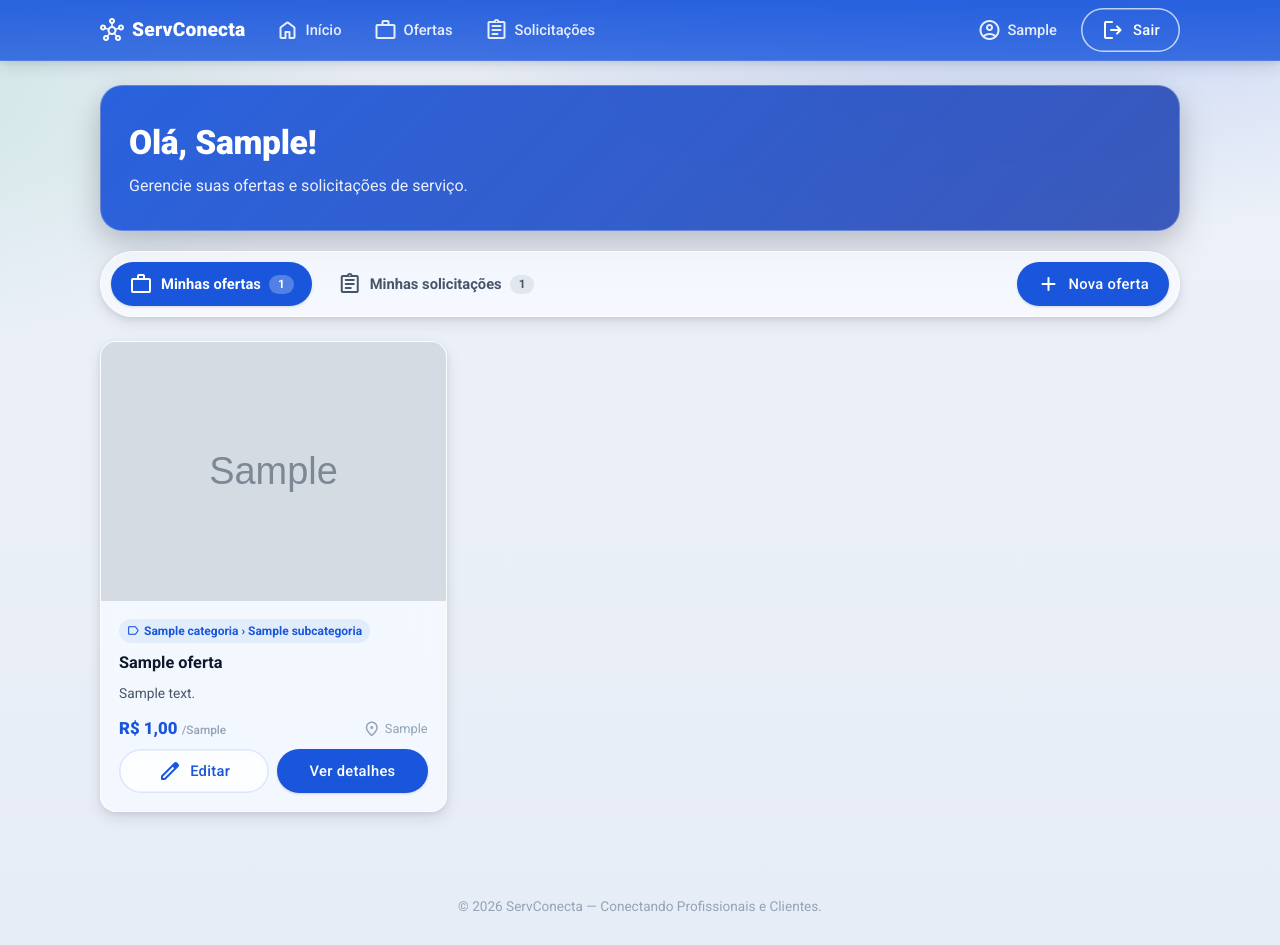
After one commit to IOTABE/serv-conecta, a Django app: page /perfil/ in a window 1280 px wide. The commit adds this page. Run offline with Django 5.2, Linux system fonts and the light colour scheme; a user stored in the database is signed in; tables that the repository leaves empty hold one stand-in row (values such as "Sample post"); grey boxes marked "Sample" are stand-in pictures.

Commit message:
Alterado Perfil e categorias e subcategorias

```diff
--- a/servconecta/urls.py
+++ b/servconecta/urls.py
@@ -8,12 +8,14 @@ urlpatterns = [
     # Ofertas
     path("ofertas/", views.ofertas, name="ofertas"),
     path("ofertas/nova/", views.oferta_criar, name="oferta_criar"),
+    path("ofertas/<int:pk>/editar/", views.oferta_editar, name="oferta_editar"),
     path("ofertas/<int:pk>/", views.oferta_detalhe, name="oferta_detalhe"),
     path("ofertas/<int:pk>/contratar/", views.contratar_oferta, name="contratar"),
     path("ofertas/<int:pk>/chat/", views.chat_oferta, name="chat_oferta"),
     # Solicitações
     path("solicitacoes/", views.solicitacoes, name="solicitacoes"),
     path("solicitacoes/nova/", views.solicitacao_criar, name="solicitacao_criar"),
+    path("solicitacoes/<int:pk>/editar/", views.solicitacao_editar, name="solicitacao_editar"),
     path("solicitacoes/<int:pk>/", views.solicitacao_detalhe, name="solicitacao_detalhe"),
     path("solicitacoes/<int:pk>/proposta/", views.proposta_criar, name="proposta_criar"),
     path("solicitacoes/<int:pk>/chat/", views.chat_view, name="chat"),
@@ -31,6 +33,8 @@ urlpatterns = [
     ),
     path("sair/", auth_views.LogoutView.as_view(next_page="home"), name="logout"),
     path("cadastro/", views.cadastro, name="cadastro"),
+    # Perfil
+    path("perfil/", views.perfil, name="perfil"),
     # API
     path("api/subcategorias/", views.api_subcategorias, name="api_subcategorias"),
 ]
--- a/servconecta/views.py
+++ b/servconecta/views.py
@@ -178,6 +178,34 @@ def oferta_criar(request):
 
 
 @login_required
+def oferta_editar(request, pk):
+    """Dono da oferta edita seus dados, inclusive Categoria/Subcategoria e imagem."""
+    oferta = get_object_or_404(Oferta, pk=pk)
+
+    if request.user != oferta.prestador and not request.user.is_staff:
+        messages.error(request, "Você só pode editar as suas próprias ofertas.")
+        return redirect("oferta_detalhe", pk=pk)
+
+    if request.method == "POST":
+        form = OfertaForm(request.POST, request.FILES, instance=oferta)
+        if form.is_valid():
+            oferta = form.save(commit=False)
+            if request.POST.get("remover_imagem"):
+                oferta.imagem = None
+            oferta.save()
+            messages.success(request, "Oferta atualizada com sucesso!")
+            return redirect(oferta)
+    else:
+        form = OfertaForm(instance=oferta)
+
+    return render(
+        request,
+        "servconecta/oferta_form.html",
+        {"form": form, "oferta": oferta, "editando": True},
+    )
+
+
+@login_required
 def solicitacao_criar(request):
     if request.method == "POST":
         form = SolicitacaoForm(request.POST)
@@ -189,6 +217,57 @@ def solicitacao_criar(request):
     else:
         form = SolicitacaoForm()
     return render(request, "servconecta/solicitacao_form.html", {"form": form})
+
+
+@login_required
+def solicitacao_editar(request, pk):
+    """Dono da solicitação edita seus dados, inclusive Categoria/Subcategoria."""
+    solicitacao = get_object_or_404(Solicitacao, pk=pk)
+
+    if request.user != solicitacao.cliente and not request.user.is_staff:
+        messages.error(request, "Você só pode editar as suas próprias solicitações.")
+        return redirect("solicitacao_detalhe", pk=pk)
+
+    if request.method == "POST":
+        form = SolicitacaoForm(request.POST, instance=solicitacao)
+        if form.is_valid():
+            form.save()
+            messages.success(request, "Solicitação atualizada com sucesso!")
+            return redirect(solicitacao)
+    else:
+        form = SolicitacaoForm(instance=solicitacao)
+
+    return render(
+        request,
+        "servconecta/solicitacao_form.html",
+        {"form": form, "solicitacao": solicitacao, "editando": True},
+    )
+
+
+@login_required
+def perfil(request):
+    """Perfil do usuário: menu com Minhas ofertas e Minhas solicitações."""
+    aba = request.GET.get("aba", "ofertas")
+    if aba not in ("ofertas", "solicitacoes"):
+        aba = "ofertas"
+
+    minhas_ofertas = (
+        Oferta.objects.filter(prestador=request.user)
+        .select_related("prestador", "categoria", "subcategoria")
+    )
+    minhas_solicitacoes = (
+        Solicitacao.objects.filter(cliente=request.user)
+        .select_related("cliente", "categoria", "subcategoria")
+    )
+
+    context = {
+        "aba": aba,
+        "minhas_ofertas": minhas_ofertas,
+        "minhas_solicitacoes": minhas_solicitacoes,
+        "total_ofertas": minhas_ofertas.count(),
+        "total_solicitacoes": minhas_solicitacoes.count(),
+    }
+    return render(request, "servconecta/perfil.html", context)
 
 
 @login_required
--- a/templates/servconecta/base.html
+++ b/templates/servconecta/base.html
@@ -416,7 +416,7 @@
 
       <div class="nav-actions">
         {% if user.is_authenticated %}
-          <a href="#" class="nav-link">
+          <a href="{% url 'perfil' %}" class="nav-link">
             <span class="material-symbols-rounded">account_circle</span>
             <span class="nav-link-label">{{ user.get_short_name|default:user.username }}</span>
           </a>
--- a/templates/servconecta/oferta_detalhe.html
+++ b/templates/servconecta/oferta_detalhe.html
@@ -122,6 +122,9 @@
         {% if user.is_authenticated %}
           {% if user == oferta.prestador %}
             <p style="font-size:.85rem;color:var(--ink-soft);text-align:center;">Esta é sua oferta.</p>
+            <a href="{% url 'oferta_editar' oferta.pk %}" class="btn btn--outline btn--block">
+              <span class="material-symbols-rounded">edit</span> Editar oferta
+            </a>
           {% else %}
             <a href="{% url 'contratar' oferta.pk %}" class="btn btn--filled btn--block">
               <span class="material-symbols-rounded">handshake</span> Contratar serviço
--- /dev/null
+++ b/templates/servconecta/perfil.html
@@ -0,0 +1,179 @@
+{% extends "servconecta/base.html" %}
+
+{% block title %}Meu perfil &middot; ServConecta{% endblock %}
+{% block description %}Gerencie suas ofertas e solicitações de serviço na ServConecta.{% endblock %}
+
+{% block extra_head %}
+<style>
+  .perfil-tabs {
+    display: flex;
+    align-items: center;
+    gap: 8px;
+    margin-top: 20px;
+    padding: 10px;
+    border-radius: 999px;
+    flex-wrap: wrap;
+  }
+  .tab {
+    display: inline-flex;
+    align-items: center;
+    gap: 8px;
+    padding: 10px 18px;
+    border-radius: 999px;
+    font-weight: 600;
+    font-size: .92rem;
+    color: var(--ink-soft);
+    transition: background .2s ease, color .2s ease, box-shadow .2s ease;
+  }
+  .tab:hover { background: rgba(26,86,219,.08); color: var(--primary); }
+  .tab--active {
+    background: var(--primary);
+    color: #fff;
+    box-shadow: var(--e1);
+  }
+  .tab--active:hover { background: var(--primary-strong); color: #fff; }
+  .tab__count {
+    padding: 1px 9px;
+    border-radius: 999px;
+    font-size: .74rem;
+    font-weight: 700;
+    background: rgba(15,23,42,.08);
+    color: inherit;
+  }
+  .tab--active .tab__count { background: rgba(255,255,255,.25); }
+  .tab-spacer { flex: 1; }
+
+  .card-actions {
+    display: flex;
+    gap: 8px;
+  }
+  .card-actions .btn { flex: 1; }
+
+  @media (max-width: 520px) {
+    .perfil-tabs { border-radius: var(--radius); flex-direction: column; align-items: stretch; }
+    .tab { justify-content: center; }
+    .tab-spacer { display: none; }
+  }
+</style>
+{% endblock %}
+
+{% block content %}
+
+<section class="page-head">
+  <h1>Olá, {{ user.get_short_name|default:user.username }}!</h1>
+  <p>Gerencie suas ofertas e solicitações de serviço.</p>
+</section>
+
+<!-- ==================== MENU DO PERFIL ==================== -->
+<nav class="perfil-tabs glass" aria-label="Menu do perfil">
+  <a href="?aba=ofertas" class="tab {% if aba == 'ofertas' %}tab--active{% endif %}">
+    <span class="material-symbols-rounded">work</span>
+    Minhas ofertas
+    <span class="tab__count">{{ total_ofertas }}</span>
+  </a>
+  <a href="?aba=solicitacoes" class="tab {% if aba == 'solicitacoes' %}tab--active{% endif %}">
+    <span class="material-symbols-rounded">assignment</span>
+    Minhas solicitações
+    <span class="tab__count">{{ total_solicitacoes }}</span>
+  </a>
+  <span class="tab-spacer"></span>
+  {% if aba == 'ofertas' %}
+    <a href="{% url 'oferta_criar' %}" class="btn btn--filled">
+      <span class="material-symbols-rounded">add</span> Nova oferta
+    </a>
+  {% else %}
+    <a href="{% url 'solicitacao_criar' %}" class="btn btn--filled">
+      <span class="material-symbols-rounded">add</span> Nova solicitação
+    </a>
+  {% endif %}
+</nav>
+
+<!-- ==================== MINHAS OFERTAS ==================== -->
+{% if aba == 'ofertas' %}
+<section style="margin-top:24px;">
+  <div class="cards-grid">
+    {% for oferta in minhas_ofertas %}
+      <article class="offer glass">
+        <div class="offer__media">
+          {% if oferta.imagem %}
+            <img src="{{ oferta.imagem.url }}" alt="{{ oferta.titulo }}" loading="lazy" />
+          {% else %}
+            <span class="material-symbols-rounded" style="font-size:40px">image</span>
+          {% endif %}
+        </div>
+        <div class="offer__body">
+          {% if oferta.categoria %}
+            <div class="cat-badge">
+              <span class="material-symbols-rounded">label</span>
+              {{ oferta.categoria.nome }}
+              {% if oferta.subcategoria %} › {{ oferta.subcategoria.nome }}{% endif %}
+            </div>
+          {% endif %}
+          <h3 class="offer__title">{{ oferta.titulo }}</h3>
+          <p class="offer__desc">{{ oferta.descricao }}</p>
+          <div class="offer__meta">
+            <span class="price">
+              R$ {{ oferta.preco }} <small>/{{ oferta.unidade|default:"serviço" }}</small>
+            </span>
+            <span class="location">
+              <span class="material-symbols-rounded">location_on</span>{{ oferta.cidade }}
+            </span>
+          </div>
+          <div class="card-actions">
+            <a href="{% url 'oferta_editar' oferta.pk %}" class="btn btn--outline">
+              <span class="material-symbols-rounded">edit</span> Editar
+            </a>
+            <a href="{% url 'oferta_detalhe' oferta.pk %}" class="btn btn--filled">Ver detalhes</a>
+          </div>
+        </div>
+      </article>
+    {% empty %}
+      <div class="empty-state glass">
+        <span class="material-symbols-rounded">work_off</span>
+        Você ainda não cadastrou nenhuma oferta.
+      </div>
+    {% endfor %}
+  </div>
+</section>
+
+<!-- ==================== MINHAS SOLICITAÇÕES ==================== -->
+{% else %}
+<section style="margin-top:24px;">
+  <div class="cards-grid">
+    {% for solicitacao in minhas_solicitacoes %}
+      <article class="offer request glass">
+        <div class="offer__body">
+          {% if solicitacao.categoria %}
+            <div class="cat-badge">
+              <span class="material-symbols-rounded">label</span>
+              {{ solicitacao.categoria.nome }}
+              {% if solicitacao.subcategoria %} › {{ solicitacao.subcategoria.nome }}{% endif %}
+            </div>
+          {% endif %}
+          <span class="badge badge--open">{{ solicitacao.get_status_display|default:"aberta" }}</span>
+          <h3 class="offer__title">{{ solicitacao.titulo }}</h3>
+          <p class="offer__desc">{{ solicitacao.descricao }}</p>
+          <span class="price price--accent">R$ {{ solicitacao.orcamento|default:"—" }}</span>
+          <div class="request__info">
+            <span class="row"><span class="material-symbols-rounded">location_on</span>{{ solicitacao.cidade }}</span>
+            <span class="row"><span class="material-symbols-rounded">event</span>{{ solicitacao.prazo|date:"d/m/Y"|default:"flexível" }}</span>
+          </div>
+          <div class="card-actions">
+            <a href="{% url 'solicitacao_editar' solicitacao.pk %}" class="btn btn--outline">
+              <span class="material-symbols-rounded">edit</span> Editar
+            </a>
+            <a href="{% url 'solicitacao_detalhe' solicitacao.pk %}" class="btn btn--filled">Ver detalhes</a>
+          </div>
+        </div>
+      </article>
+    {% empty %}
+      <div class="empty-state glass">
+        <span class="material-symbols-rounded">assignment_late</span>
+        Você ainda não publicou nenhuma solicitação.
+      </div>
+    {% endfor %}
+  </div>
+</section>
+{% endif %}
+
+{% endblock %}
--- a/templates/servconecta/solicitacao_detalhe.html
+++ b/templates/servconecta/solicitacao_detalhe.html
@@ -126,6 +126,9 @@
             <a href="{% url 'chat' solicitacao.pk %}" class="btn btn--filled btn--block">
               <span class="material-symbols-rounded">chat</span> Ver conversas
             </a>
+            <a href="{% url 'solicitacao_editar' solicitacao.pk %}" class="btn btn--outline btn--block">
+              <span class="material-symbols-rounded">edit</span> Editar solicitação
+            </a>
           {% elif proposta_do_usuario %}
             {# Profissional já enviou proposta — exibe um resumo #}
             <div style="padding:12px 14px;border-radius:var(--radius-sm);background:rgba(5,150,105,.08);border:1px solid rgba(5,150,105,.2);margin-bottom:10px;">
```
Also changed, not shown: servconecta/admin.py (+10 -2 lines), servconecta/forms.py (+23 -0 lines), servconecta/models.py (+27 -0 lines), templates/servconecta/oferta_form.html (+47 -7 lines), templates/servconecta/solicitacao_form.html (+6 -6 lines).
